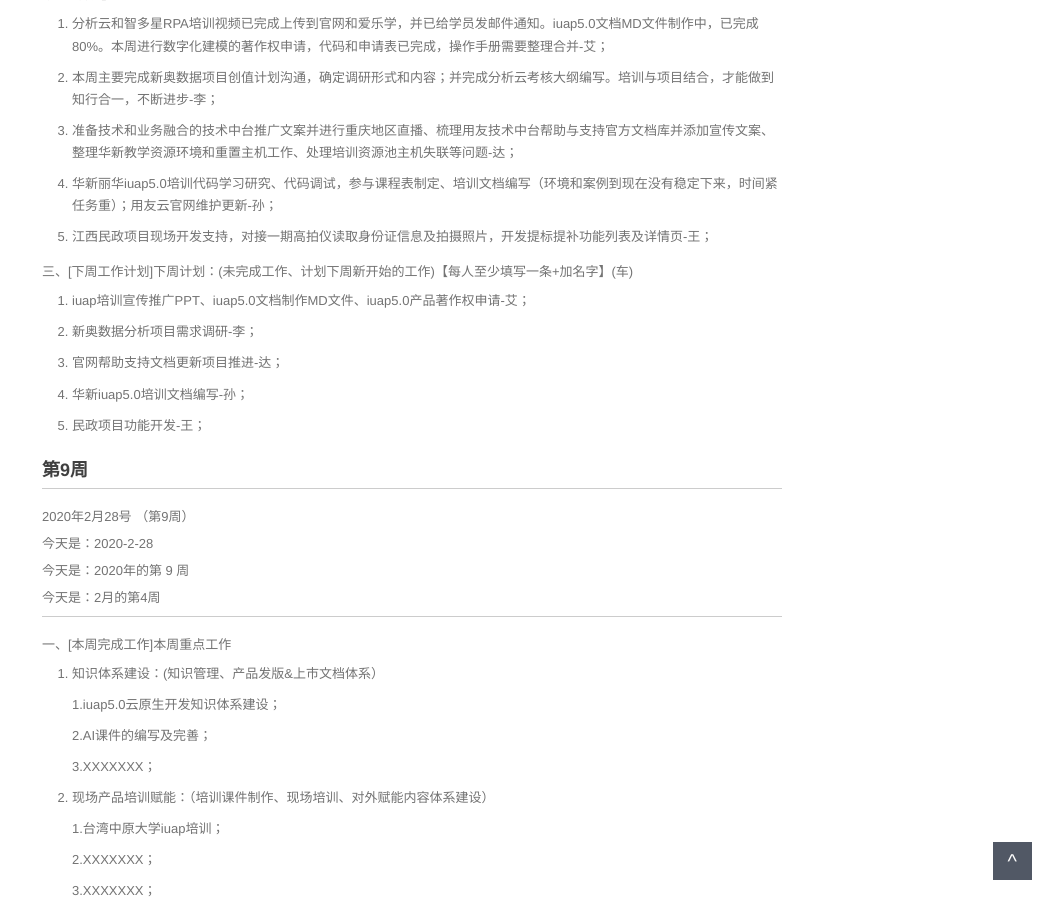
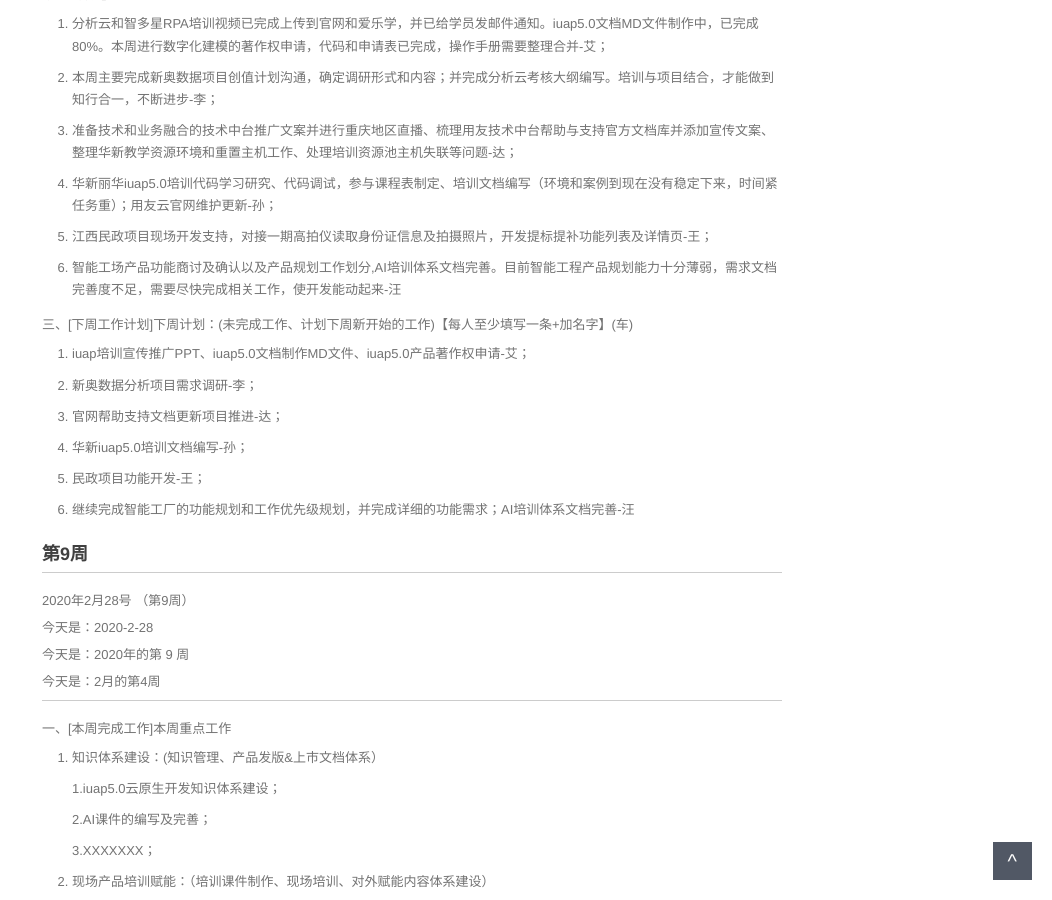
Before and after one commit to walllFlower/blog, a Jekyll site: the page built from 2020-02-28-day_report.md, in a window 1280 px wide and 900 px high, scrolled down 1351 px. Shown: the whole window, without its empty margins (228-1280 px from the left). Built offline with Jekyll 4.4.1, drawn with Linux system fonts in a browser that asks for light colours; comment, search, counter and statistics services are not loaded; some of the changed text lies outside the part shown.

Commit message:
Update 2020-02-28-day_report.md

```diff
--- a/2020-02-28-day_report.md
+++ b/2020-02-28-day_report.md
@@ -26,7 +26,7 @@ categories: 技术运营工作周报
 
 1. 知识体系建设：(知识管理、产品发版&上市文档体系）
 
-    1.XXXXXXX；
+    1.完善AI培训文档体系；
 
     2.XXXXXXX；
 
@@ -42,7 +42,7 @@ categories: 技术运营工作周报
 
 3. 产品研发及项目支持：(产品发版、产品开发、项目开发)
 
-    1.XXXXXXX；
+    1.智能工场产品功能确认以及产品规划工作划分；
 
     2.XXXXXXX；
 
@@ -86,6 +86,8 @@ categories: 技术运营工作周报
 
 5. 江西民政项目现场开发支持，对接一期高拍仪读取身份证信息及拍摄照片，开发提标提补功能列表及详情页-王；
 
+6. 智能工场产品功能商讨及确认以及产品规划工作划分,AI培训体系文档完善。目前智能工程产品规划能力十分薄弱，需求文档完善度不足，需要尽快完成相关工作，使开发能动起来-汪
+
 三、[下周工作计划]下周计划：(未完成工作、计划下周新开始的工作)【每人至少填写一条+加名字】(车)
 
 1. iuap培训宣传推广PPT、iuap5.0文档制作MD文件、iuap5.0产品著作权申请-艾；
@@ -98,7 +100,7 @@ categories: 技术运营工作周报
 
 5. 民政项目功能开发-王；
 
-
+6. 继续完成智能工厂的功能规划和工作优先级规划，并完成详细的功能需求；AI培训体系文档完善-汪
 
 ###  第9周
 
```
